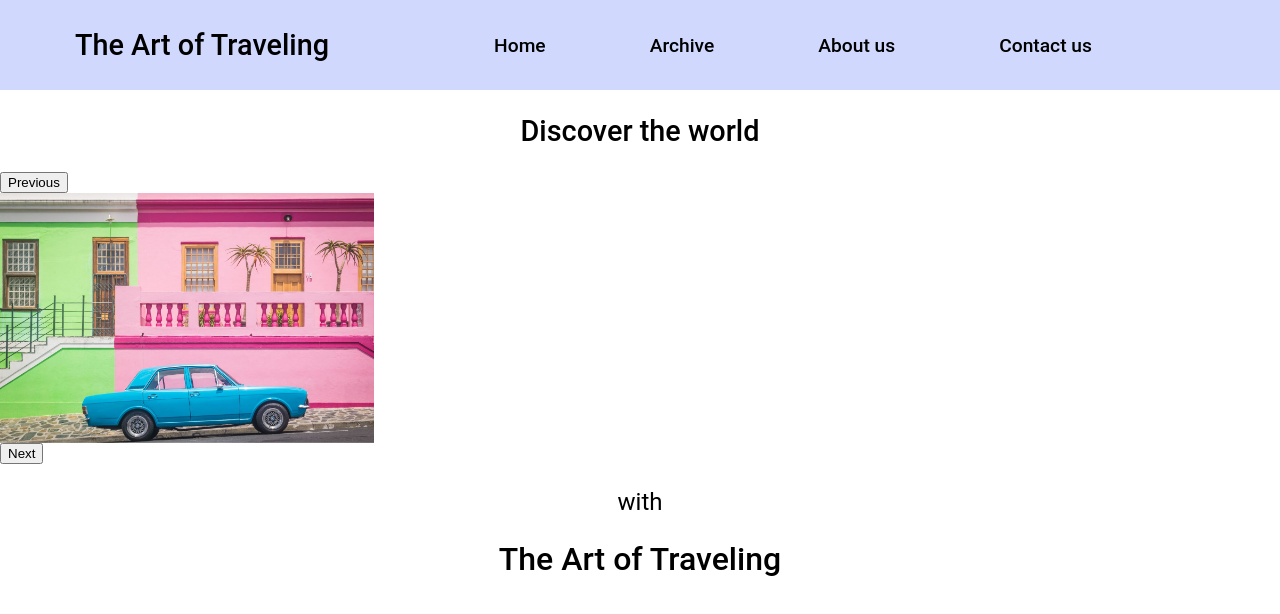
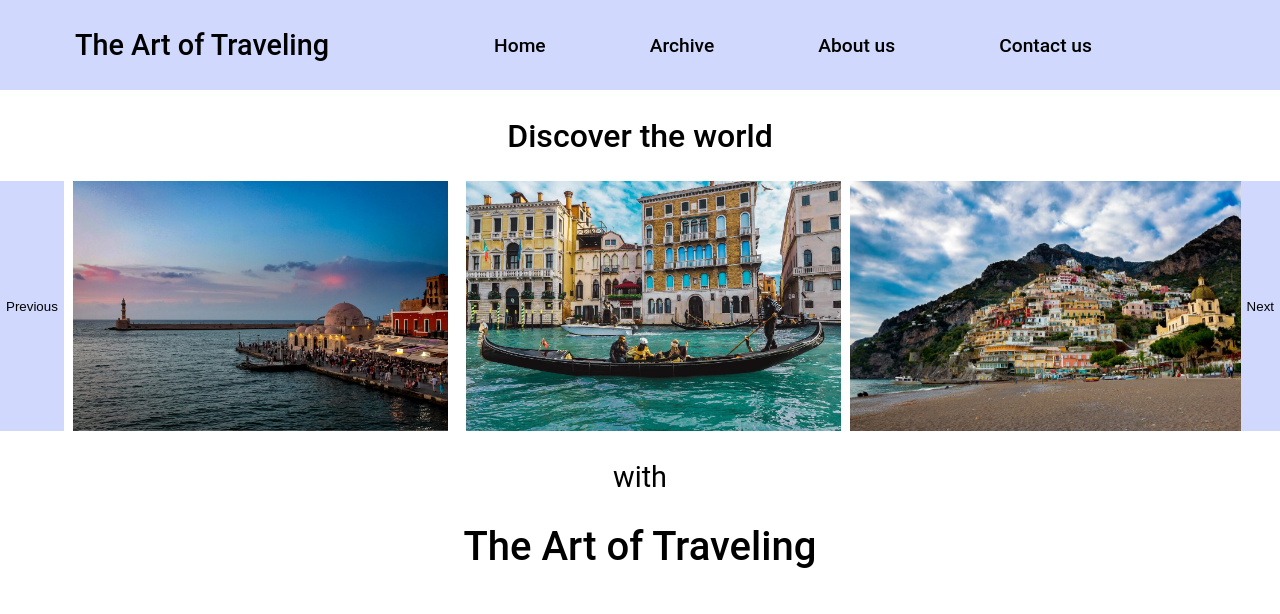
Before and after one commit to nathalieutstumo/project-exam_nathalie-Utstumo, a plain HTML site: page index.html in a window 1280 px wide. Drawn offline with nearby package versions, Linux system fonts and the light colour scheme.

Commit message:
update homepage

```diff
--- a/css/styles.css
+++ b/css/styles.css
@@ -63,12 +63,26 @@ main h2 {
     "Helvetica Neue", sans-serif;
   display: flex;
   justify-content: center;
-  font-size: 1.8rem;
+  font-size: 2rem;
   font-weight: 500;
 }
 
 .carousel img {
   height: 250px;
+  display: flex;
+  margin: auto;
+}
+
+.slick-prev {
+  background-color: #d0d9fd;
+  border: none;
+  width: 70px;
+}
+
+.slick-next {
+  background-color: #d0d9fd;
+  border: none;
+  width: 100px;
 }
 
 main h3 {
@@ -76,7 +90,7 @@ main h3 {
     "Helvetica Neue", sans-serif;
   display: flex;
   justify-content: center;
-  font-size: 1.5rem;
+  font-size: 1.8rem;
   font-weight: 400;
 }
 
@@ -85,6 +99,6 @@ main h1 {
     "Helvetica Neue", sans-serif;
   display: flex;
   justify-content: center;
-  font-size: 2rem;
+  font-size: 2.5rem;
   font-weight: 500;
 }
--- a/index.html
+++ b/index.html
@@ -30,6 +30,8 @@
                 <div><img src="img/cape_town-southafrica(S6aHOdfiRSc).jpg" alt=""></div>
                 <div><img src="img/chania-greece(8SxkwfakXbm).jpg" alt=""></div>
                 <div><img src="img/venice-italy(AwOnGdv79ta).jpg" alt=""></div>
+                <div><img src="img/amalfi_coast-italy(9sVMiWWweDx).jpg" alt=""></div>
+                <div><img src="img/barcelona-spain(JUpVqWFUaZs).jpg" alt=""></div>
             </div>
 <h3>with</h3>
             <h1>The Art of Traveling</h1>
--- a/js/script.js
+++ b/js/script.js
@@ -2,6 +2,9 @@
 $(document).ready(()=>{
     $('.carousel').slick({
 
+        infinite: true,
+    slidesToShow: 3,
+        slidesToScroll: 1
 
     });
   });
```
Also changed, not shown: slick-1.8.1/slick/slick-theme.scss (+10 -7 lines), slick-1.8.1/slick/slick.css, slick-1.8.1/slick/slick.js, slick-1.8.1/slick/slick.min.js.
